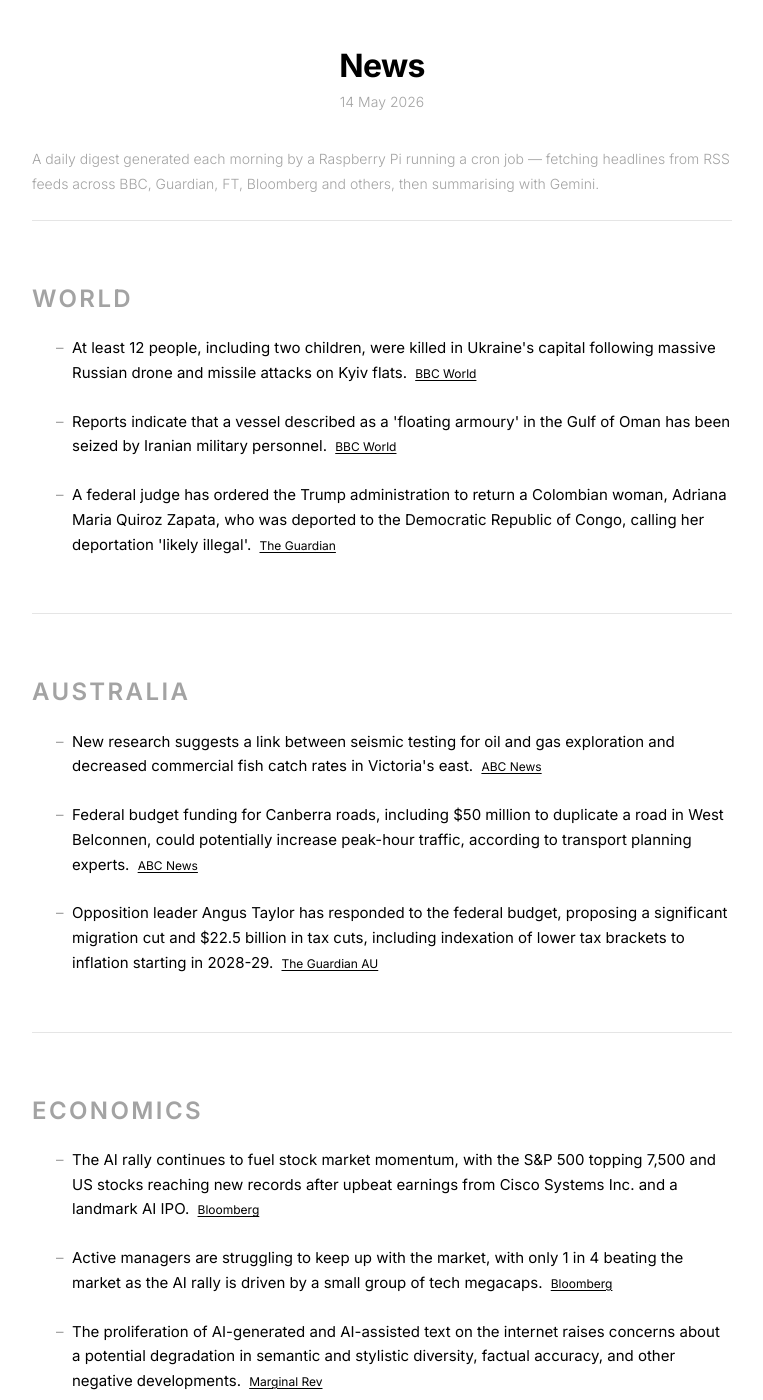
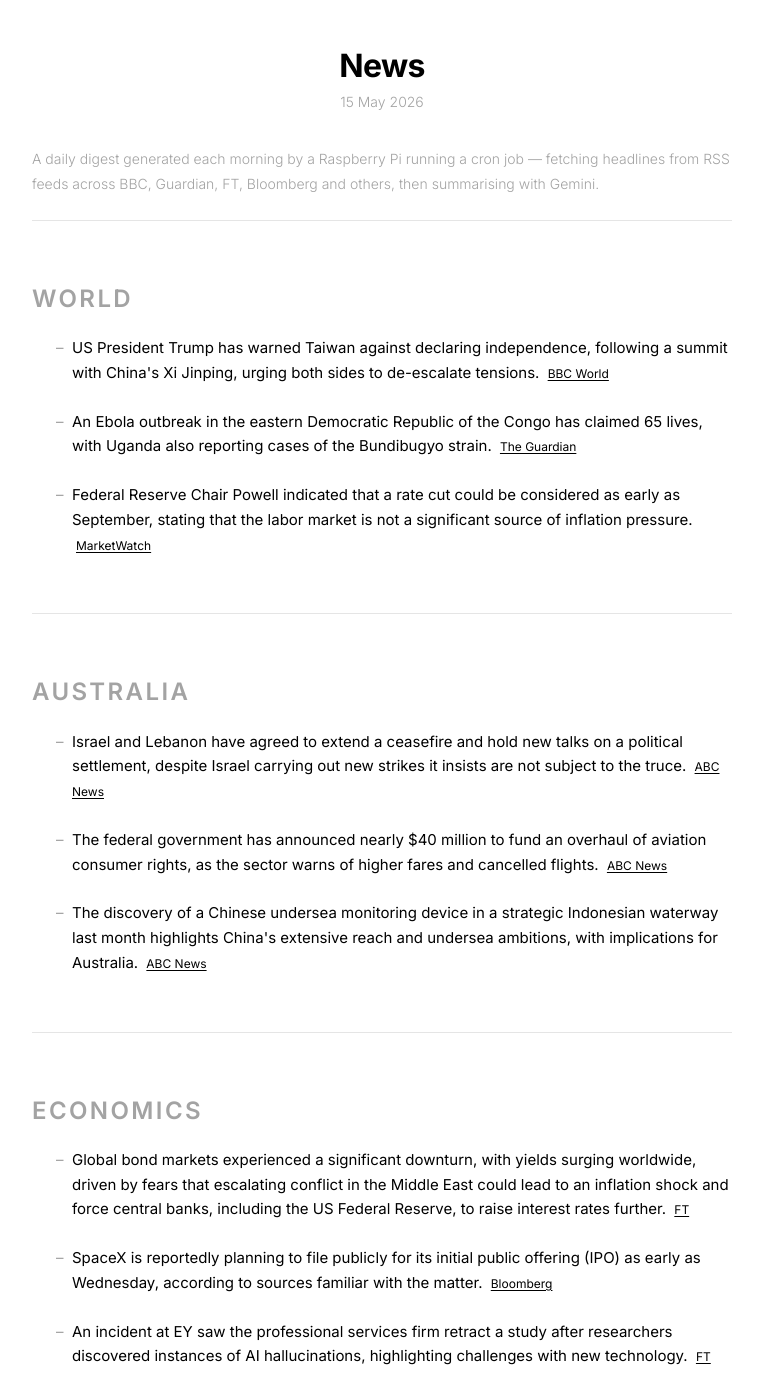
Before and after one commit to s-jac/s-jac.github.io, a Jekyll site: the page built from projects/news.html, in a window 1280 px wide and 1400 px high. Shown: the whole window, without its empty margins (258-1021 px from the left). Built offline with Jekyll 4.4.1, drawn with Linux system fonts in a browser that asks for light colours; some of the changed text lies outside the part shown.

Commit message:
daily news update 15 May 2026

```diff
--- a/_data/news.json
+++ b/_data/news.json
@@ -1,24 +1,24 @@
 {
-  "date": "14 May 2026",
-  "generated_at": "2026-05-14T21:00:26.252208+00:00",
+  "date": "15 May 2026",
+  "generated_at": "2026-05-15T21:00:25.979581+00:00",
   "sections": [
     {
       "heading": "World",
       "bullets": [
         {
-          "text": "At least 12 people, including two children, were killed in Ukraine's capital following massive Russian drone and missile attacks on Kyiv flats.",
+          "text": "US President Trump has warned Taiwan against declaring independence, following a summit with China's Xi Jinping, urging both sides to de-escalate tensions.",
           "source": "BBC World",
           "url": "https://www.bbc.com/news/world"
         },
         {
-          "text": "Reports indicate that a vessel described as a 'floating armoury' in the Gulf of Oman has been seized by Iranian military personnel.",
-          "source": "BBC World",
-          "url": "https://www.bbc.com/news/world"
+          "text": "An Ebola outbreak in the eastern Democratic Republic of the Congo has claimed 65 lives, with Uganda also reporting cases of the Bundibugyo strain.",
+          "source": "The Guardian",
+          "url": "https://www.theguardian.com"
         },
         {
-          "text": "A federal judge has ordered the Trump administration to return a Colombian woman, Adriana Maria Quiroz Zapata, who was deported to the Democratic Republic of Congo, calling her deportation 'likely illegal'.",
-          "source": "The Guardian",
-          "url": "https://www.theguardian.com"
+          "text": "Federal Reserve Chair Powell indicated that a rate cut could be considered as early as September, stating that the labor market is not a significant source of inflation pressure.",
+          "source": "MarketWatch",
+          "url": "https://www.marketwatch.com"
         }
       ]
     },
@@ -26,19 +26,19 @@
       "heading": "Australia",
       "bullets": [
         {
-          "text": "New research suggests a link between seismic testing for oil and gas exploration and decreased commercial fish catch rates in Victoria's east.",
+          "text": "Israel and Lebanon have agreed to extend a ceasefire and hold new talks on a political settlement, despite Israel carrying out new strikes it insists are not subject to the truce.",
           "source": "ABC News",
           "url": "https://www.abc.net.au/news"
         },
         {
-          "text": "Federal budget funding for Canberra roads, including $50 million to duplicate a road in West Belconnen, could potentially increase peak-hour traffic, according to transport planning experts.",
+          "text": "The federal government has announced nearly $40 million to fund an overhaul of aviation consumer rights, as the sector warns of higher fares and cancelled flights.",
           "source": "ABC News",
           "url": "https://www.abc.net.au/news"
         },
         {
-          "text": "Opposition leader Angus Taylor has responded to the federal budget, proposing a significant migration cut and $22.5 billion in tax cuts, including indexation of lower tax brackets to inflation starting in 2028-29.",
-          "source": "The Guardian AU",
-          "url": "https://www.theguardian.com/au"
+          "text": "The discovery of a Chinese undersea monitoring device in a strategic Indonesian waterway last month highlights China's extensive reach and undersea ambitions, with implications for Australia.",
+          "source": "ABC News",
+          "url": "https://www.abc.net.au/news"
         }
       ]
     },
@@ -46,19 +46,19 @@
       "heading": "Economics",
       "bullets": [
         {
-          "text": "The AI rally continues to fuel stock market momentum, with the S&P 500 topping 7,500 and US stocks reaching new records after upbeat earnings from Cisco Systems Inc. and a landmark AI IPO.",
+          "text": "Global bond markets experienced a significant downturn, with yields surging worldwide, driven by fears that escalating conflict in the Middle East could lead to an inflation shock and force central banks, including the US Federal Reserve, to raise interest rates further.",
+          "source": "FT",
+          "url": "https://www.ft.com"
+        },
+        {
+          "text": "SpaceX is reportedly planning to file publicly for its initial public offering (IPO) as early as Wednesday, according to sources familiar with the matter.",
           "source": "Bloomberg",
           "url": "https://www.bloomberg.com/markets"
         },
         {
-          "text": "Active managers are struggling to keep up with the market, with only 1 in 4 beating the market as the AI rally is driven by a small group of tech megacaps.",
-          "source": "Bloomberg",
-          "url": "https://www.bloomberg.com/markets"
-        },
-        {
-          "text": "The proliferation of AI-generated and AI-assisted text on the internet raises concerns about a potential degradation in semantic and stylistic diversity, factual accuracy, and other negative developments.",
-          "source": "Marginal Rev",
-          "url": "https://www.marginalrevolution.com"
+          "text": "An incident at EY saw the professional services firm retract a study after researchers discovered instances of AI hallucinations, highlighting challenges with new technology.",
+          "source": "FT",
+          "url": "https://www.ft.com"
         }
       ]
     }
```
